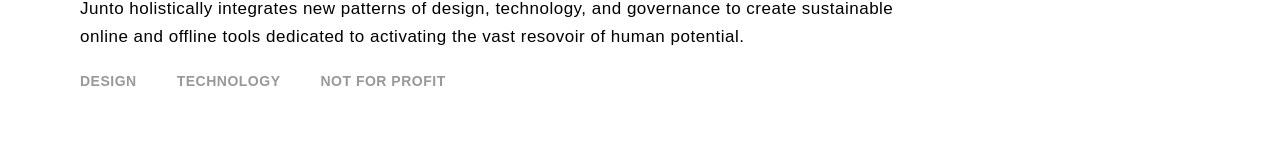
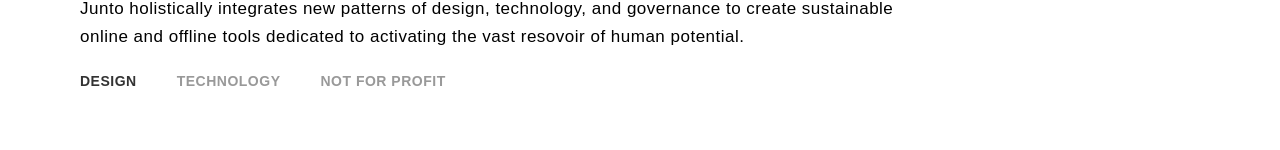
Before and after one commit to juntofoundation/junto-home-2.0, a Vue app: page /learn in a window 1280 px wide. Shown: the part 168-318 px from the top of the page. Built offline with nearby package versions, Linux system fonts and the light colour scheme.

Commit message:
Conditionally render active class for LearnHeader nav items

```diff
--- a/src/components/Learn/LearnHeader/LearnHeader.vue
+++ b/src/components/Learn/LearnHeader/LearnHeader.vue
@@ -7,9 +7,9 @@
             sustainable online and offline tools dedicated to activating the vast resovoir of human potential.
         </p>
         <div class="learnHeader__nav">
-            <p class="learnHeader__nav--item" @click="setCategory('design')">DESIGN</p>
-            <p class="learnHeader__nav--item" @click="setCategory('technology')">TECHNOLOGY</p>
-            <p class="learnHeader__nav--item" @click="setCategory('nonprofit')">NOT FOR PROFIT</p>
+            <p class="learnHeader__nav--item" :class="{ active: design }" @click="setCategory('design')">DESIGN</p>
+            <p class="learnHeader__nav--item" :class="{ active: technology }" @click="setCategory('technology')">TECHNOLOGY</p>
+            <p class="learnHeader__nav--item" :class="{ active: nonprofit }" @click="setCategory('nonprofit')">NOT FOR PROFIT</p>
         </div>
 
         <junto-learn-header-design v-if="design"></junto-learn-header-design>
@@ -54,3 +54,9 @@
         }
     }
 </script>
+
+<style>
+    .active {
+        color: #333;
+    }
+</style>
```
